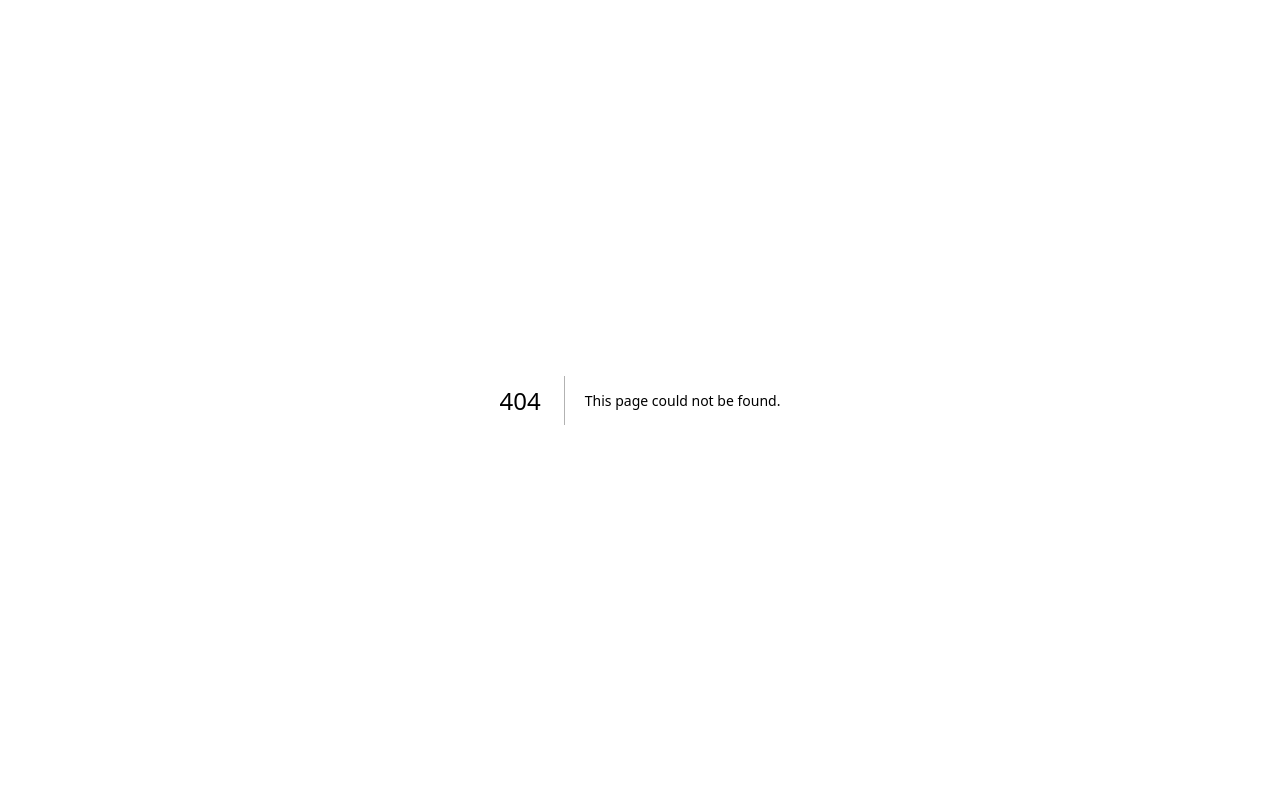
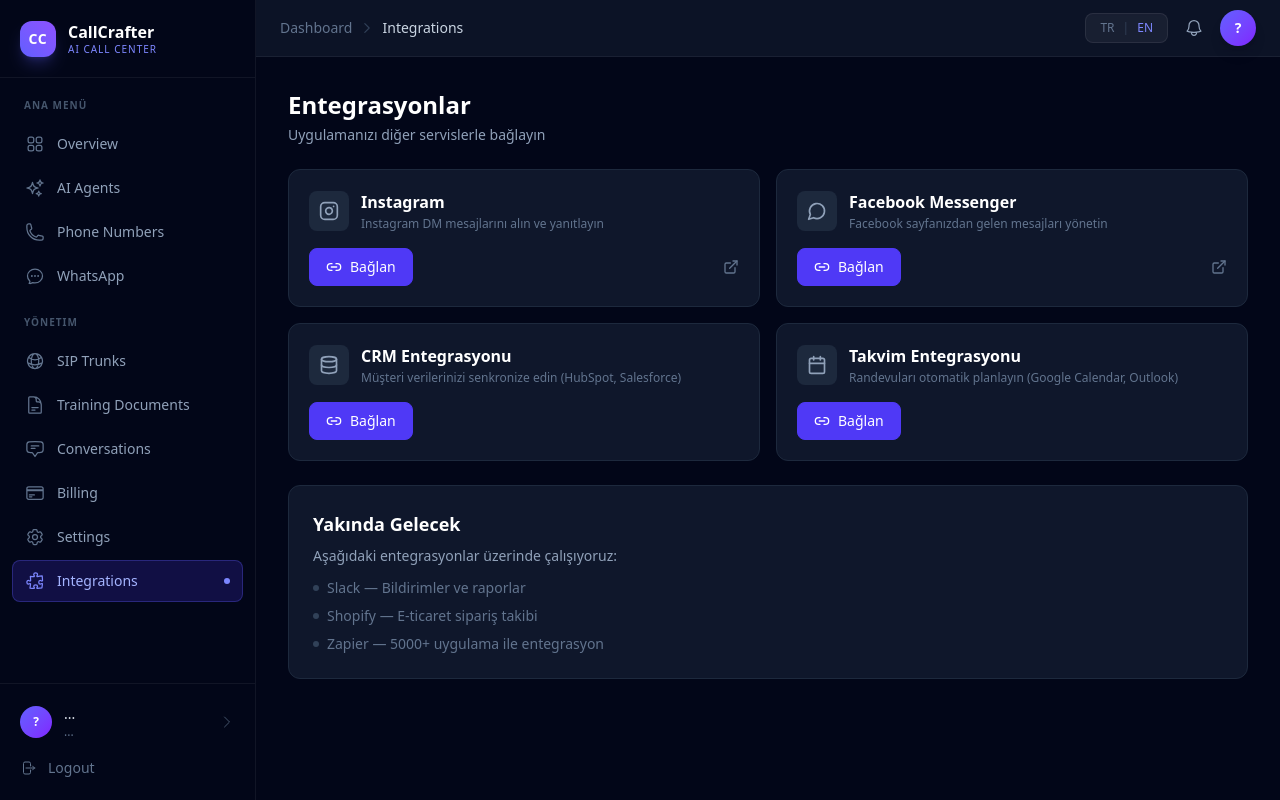
Before and after one commit to asbajans/callcrafter, a Next.js app: page /en/dashboard/integrations in a window 1280 px wide. Before the commit this address had no page. Built offline with nearby package versions, Linux system fonts and the light colour scheme; no server answers.

Commit message:
fix(dashboard): whatsapp translation, lang switcher, integrations page, auth hash in all routes, update AGENTS.md

```diff
--- /dev/null
+++ b/src/app/[locale]/dashboard/integrations/page.tsx
@@ -0,0 +1,173 @@
+'use client';
+
+import { useState } from 'react';
+import {
+  MessageCircle, Instagram, Globe, Calendar, Database, Link2, Unlink,
+  ExternalLink, Check, Loader2, AlertCircle,
+} from 'lucide-react';
+
+type Integration = {
+  id: string;
+  name: string;
+  description: string;
+  icon: React.ReactNode;
+  connected: boolean;
+  configurable: boolean;
+  docsUrl?: string;
+};
+
+export default function IntegrationsPage() {
+  const [integrations, setIntegrations] = useState<Integration[]>([
+    {
+      id: 'instagram',
+      name: 'Instagram',
+      description: 'Instagram DM mesajlarını alın ve yanıtlayın',
+      icon: <Instagram className="w-5 h-5" />,
+      connected: false,
+      configurable: true,
+      docsUrl: 'https://developers.facebook.com/docs/instagram-api',
+    },
+    {
+      id: 'facebook',
+      name: 'Facebook Messenger',
+      description: 'Facebook sayfanızdan gelen mesajları yönetin',
+      icon: <MessageCircle className="w-5 h-5" />,
+      connected: false,
+      configurable: true,
+      docsUrl: 'https://developers.facebook.com/docs/messenger-platform',
+    },
+    {
+      id: 'crm',
+      name: 'CRM Entegrasyonu',
+      description: 'Müşteri verilerinizi senkronize edin (HubSpot, Salesforce)',
+      icon: <Database className="w-5 h-5" />,
+      connected: false,
+      configurable: true,
+    },
+    {
+      id: 'calendar',
+      name: 'Takvim Entegrasyonu',
+      description: 'Randevuları otomatik planlayın (Google Calendar, Outlook)',
+      icon: <Calendar className="w-5 h-5" />,
+      connected: false,
+      configurable: true,
+    },
+  ]);
+
+  const [connecting, setConnecting] = useState<string | null>(null);
+
+  const handleConnect = async (id: string) => {
+    setConnecting(id);
+    // Simulate connection delay
+    await new Promise(r => setTimeout(r, 1500));
+    setIntegrations(prev =>
+      prev.map(i => i.id === id ? { ...i, connected: !i.connected } : i)
+    );
+    setConnecting(null);
+  };
+
+  return (
+    <div className="space-y-6">
+      <div>
+        <h1 className="text-2xl font-bold text-white">Entegrasyonlar</h1>
+        <p className="text-slate-400 mt-1 text-sm">
+          Uygulamanızı diğer servislerle bağlayın
+        </p>
+      </div>
+
+      <div className="grid gap-4 md:grid-cols-2">
+        {integrations.map((integration) => (
+          <div
+            key={integration.id}
+            className="bg-slate-900 border border-slate-800 rounded-xl p-5 hover:border-slate-700 transition-colors"
+          >
+            <div className="flex items-start justify-between mb-4">
+              <div className="flex items-center gap-3">
+                <div className={`w-10 h-10 rounded-lg flex items-center justify-center ${
+                  integration.connected
+                    ? 'bg-emerald-500/20 text-emerald-400'
+                    : 'bg-slate-800 text-slate-400'
+                }`}>
+                  {integration.icon}
+                </div>
+                <div>
+                  <h3 className="font-semibold text-white">{integration.name}</h3>
+                  <p className="text-xs text-slate-500 mt-0.5">{integration.description}</p>
+                </div>
+              </div>
+              {integration.connected && (
+                <span className="flex items-center gap-1 text-xs text-emerald-400 bg-emerald-500/10 px-2 py-1 rounded-full">
+                  <Check className="w-3 h-3" />
+                  Bağlı
+                </span>
+              )}
+            </div>
+
+            <div className="flex items-center gap-2">
+              <button
+                onClick={() => handleConnect(integration.id)}
+                disabled={connecting === integration.id}
+                className={`flex items-center gap-2 px-4 py-2 rounded-lg text-sm font-medium transition-all ${
+                  integration.connected
+                    ? 'bg-red-500/10 text-red-400 hover:bg-red-500/20 border border-red-500/30'
+                    : 'bg-indigo-600 text-white hover:bg-indigo-500 border border-indigo-600'
+                } disabled:opacity-50 disabled:cursor-not-allowed`}
+              >
+                {connecting === integration.id ? (
+                  <Loader2 className="w-4 h-4 animate-spin" />
+                ) : integration.connected ? (
+                  <Unlink className="w-4 h-4" />
+                ) : (
+                  <Link2 className="w-4 h-4" />
+                )}
+                {connecting === integration.id ? 'Bağlanıyor...' : integration.connected ? 'Bağlantıyı Kes' : 'Bağlan'}
+              </button>
+
+              {integration.configurable && integration.connected && (
+                <button className="flex items-center gap-2 px-4 py-2 rounded-lg text-sm font-medium text-slate-400 hover:text-slate-200 hover:bg-white/[0.06] border border-slate-800 transition-all">
+                  <svg className="w-4 h-4" fill="none" viewBox="0 0 24 24" stroke="currentColor" strokeWidth={1.5}>
+                    <path strokeLinecap="round" strokeLinejoin="round" d="M9.594 3.94c.09-.542.56-.94 1.11-.94h2.593c.55 0 1.02.398 1.11.94l.213 1.281c.063.374.313.686.645.87.074.04.147.083.22.127.324.196.72.257 1.075.124l1.217-.456a1.125 1.125 0 011.37.49l1.296 2.247a1.125 1.125 0 01-.26 1.431l-1.003.827c-.293.24-.438.613-.431.992a6.759 6.759 0 010 .255c-.007.378.138.75.43.99l1.005.828c.424.35.534.954.26 1.43l-1.298 2.247a1.125 1.125 0 01-1.369.491l-1.217-.456c-.355-.133-.75-.072-1.076.124a6.57 6.57 0 01-.22.128c-.331.183-.581.495-.644.869l-.213 1.28c-.09.543-.56.941-1.11.941h-2.594c-.55 0-1.02-.398-1.11-.94l-.213-1.281c-.062-.374-.312-.686-.644-.87a6.52 6.52 0 01-.22-.127c-.325-.196-.72-.257-1.076-.124l-1.217.456a1.125 1.125 0 01-1.369-.49l-1.297-2.247a1.125 1.125 0 01.26-1.431l1.004-.827c.292-.24.437-.613.43-.992a6.932 6.932 0 010-.255c.007-.378-.138-.75-.43-.99l-1.004-.828a1.125 1.125 0 01-.26-1.43l1.297-2.247a1.125 1.125 0 011.37-.491l1.216.456c.356.133.751.072 1.076-.124.072-.044.146-.087.22-.128.332-.183.582-.495.644-.869l.214-1.281z" />
+                    <path strokeLinecap="round" strokeLinejoin="round" d="M15 12a3 3 0 11-6 0 3 3 0 016 0z" />
+                  </svg>
+                  Ayarlar
+                </button>
+              )}
+
+              {integration.docsUrl && (
+                <a
+                  href={integration.docsUrl}
+                  target="_blank"
+                  rel="noopener noreferrer"
+                  className="ml-auto text-slate-500 hover:text-slate-300 transition-colors"
+                >
+                  <ExternalLink className="w-4 h-4" />
+                </a>
+              )}
+            </div>
+          </div>
+        ))}
+      </div>
+
+      <div className="bg-slate-900 border border-slate-800 rounded-xl p-6">
+        <h2 className="text-lg font-semibold text-white mb-2">Yakında Gelecek</h2>
+        <p className="text-sm text-slate-400">
+          Aşağıdaki entegrasyonlar üzerinde çalışıyoruz:
+        </p>
+        <ul className="mt-3 space-y-2 text-sm text-slate-500">
+          <li className="flex items-center gap-2">
+            <span className="w-1.5 h-1.5 rounded-full bg-slate-700" />
+            Slack — Bildirimler ve raporlar
+          </li>
+          <li className="flex items-center gap-2">
+            <span className="w-1.5 h-1.5 rounded-full bg-slate-700" />
+            Shopify — E-ticaret sipariş takibi
+          </li>
+          <li className="flex items-center gap-2">
+            <span className="w-1.5 h-1.5 rounded-full bg-slate-700" />
+            Zapier — 5000+ uygulama ile entegrasyon
+          </li>
+        </ul>
+      </div>
+    </div>
+  );
+}
--- a/src/app/[locale]/dashboard/layout.tsx
+++ b/src/app/[locale]/dashboard/layout.tsx
@@ -16,6 +16,7 @@ const navItems = [
   { href: 'conversations', labelKey: 'conversations', icon: 'MessageSquare' },
   { href: 'billing', labelKey: 'billing', icon: 'CreditCard' },
   { href: 'settings', labelKey: 'settings', icon: 'Settings' },
+  { href: 'integrations', labelKey: 'integrations', icon: 'Puzzle' },
 ];
 
 const iconMap: Record<string, React.ReactNode> = {
@@ -63,6 +64,11 @@ const iconMap: Record<string, React.ReactNode> = {
     <svg className="w-5 h-5" fill="none" viewBox="0 0 24 24" stroke="currentColor" strokeWidth={1.5}>
       <path strokeLinecap="round" strokeLinejoin="round" d="M9.594 3.94c.09-.542.56-.94 1.11-.94h2.593c.55 0 1.02.398 1.11.94l.213 1.281c.063.374.313.686.645.87.074.04.147.083.22.127.324.196.72.257 1.075.124l1.217-.456a1.125 1.125 0 011.37.49l1.296 2.247a1.125 1.125 0 01-.26 1.431l-1.003.827c-.293.24-.438.613-.431.992a6.759 6.759 0 010 .255c-.007.378.138.75.43.99l1.005.828c.424.35.534.954.26 1.43l-1.298 2.247a1.125 1.125 0 01-1.369.491l-1.217-.456c-.355-.133-.75-.072-1.076.124a6.57 6.57 0 01-.22.128c-.331.183-.581.495-.644.869l-.213 1.28c-.09.543-.56.941-1.11.941h-2.594c-.55 0-1.02-.398-1.11-.94l-.213-1.281c-.062-.374-.312-.686-.644-.87a6.52 6.52 0 01-.22-.127c-.325-.196-.72-.257-1.076-.124l-1.217.456a1.125 1.125 0 01-1.369-.49l-1.297-2.247a1.125 1.125 0 01.26-1.431l1.004-.827c.292-.24.437-.613.43-.992a6.932 6.932 0 010-.255c.007-.378-.138-.75-.43-.99l-1.004-.828a1.125 1.125 0 01-.26-1.43l1.297-2.247a1.125 1.125 0 011.37-.491l1.216.456c.356.133.751.072 1.076-.124.072-.044.146-.087.22-.128.332-.183.582-.495.644-.869l.214-1.281z" />
       <path strokeLinecap="round" strokeLinejoin="round" d="M15 12a3 3 0 11-6 0 3 3 0 016 0z" />
+    </svg>
+  ),
+  Puzzle: (
+    <svg className="w-5 h-5" fill="none" viewBox="0 0 24 24" stroke="currentColor" strokeWidth={1.5}>
+      <path strokeLinecap="round" strokeLinejoin="round" d="M14.25 6.087c0-.355.186-.676.401-.959.221-.29.349-.634.349-1.003 0-1.036-1.007-1.875-2.25-1.875s-2.25.84-2.25 1.875c0 .369.128.713.349 1.003.215.283.401.604.401.959v0a.64.64 0 01-.657.643 48.39 48.39 0 01-4.163-.3c.186 1.613.293 3.25.315 4.907a.656.656 0 01-.658.663v0c-.355 0-.676-.186-.959-.401a1.647 1.647 0 00-1.003-.349c-1.036 0-1.875 1.007-1.875 2.25s.84 2.25 1.875 2.25c.369 0 .713-.128 1.003-.349.283-.215.604-.401.959-.401v0c.31 0 .555.26.532.57a48.039 48.039 0 01-.642 5.056c1.518.19 3.058.309 4.616.354a.64.64 0 00.657-.643v0c0-.355-.186-.676-.401-.959a1.647 1.647 0 01-.349-1.003c0-1.035 1.008-1.875 2.25-1.875 1.243 0 2.25.84 2.25 1.875 0 .369-.128.713-.349 1.003-.215.283-.401.604-.401.959v0c0 .333.277.599.61.58a48.1 48.1 0 005.427-.63 48.05 48.05 0 00.582-4.717.532.532 0 00-.533-.57v0c-.355 0-.676.186-.959.401-.29.221-.634.349-1.003.349-1.035 0-1.875-1.007-1.875-2.25s.84-2.25 1.875-2.25c.37 0 .713.128 1.003.349.283.215.604.401.959.401v0a.656.656 0 00.658-.663 48.422 48.422 0 00-.37-5.36c-1.886.342-3.81.574-5.766.689a.578.578 0 01-.61-.58v0z" />
     </svg>
   ),
 };
@@ -293,10 +299,9 @@ export default function DashboardLayout({ children }: { children: React.ReactNod
               <div className="flex items-center gap-1 text-xs bg-white/[0.05] border border-white/[0.08] px-2.5 py-1.5 rounded-lg">
                 <button
                   onClick={() => {
-                    const segments = pathname.split('/').filter(Boolean);
-                    if (segments[0] === 'tr') return;
-                    segments[0] = 'tr';
-                    window.location.href = '/' + segments.join('/');
+                    const p = window.location.pathname;
+                    const newPath = p.replace(/^\/(en|tr)(\/|$)/, '/tr$2');
+                    if (newPath !== p) window.location.href = newPath;
                   }}
                   className={`font-medium transition-colors px-1 ${locale === 'tr' ? 'text-indigo-400' : 'text-slate-500 hover:text-slate-300'}`}
                 >
@@ -305,10 +310,9 @@ export default function DashboardLayout({ children }: { children: React.ReactNod
                 <span className="text-slate-700">|</span>
                 <button
                   onClick={() => {
-                    const segments = pathname.split('/').filter(Boolean);
-                    if (segments[0] === 'en') return;
-                    segments[0] = 'en';
-                    window.location.href = '/' + segments.join('/');
+                    const p = window.location.pathname;
+                    const newPath = p.replace(/^\/(en|tr)(\/|$)/, '/en$2');
+                    if (newPath !== p) window.location.href = newPath;
                   }}
                   className={`font-medium transition-colors px-1 ${locale === 'en' ? 'text-indigo-400' : 'text-slate-500 hover:text-slate-300'}`}
                 >
--- a/src/messages/en.json
+++ b/src/messages/en.json
@@ -16,11 +16,13 @@
     "overview": "Overview",
     "agents": "AI Agents",
     "phone": "Phone Numbers",
+    "whatsapp": "WhatsApp",
     "trunk": "SIP Trunks",
     "training": "Training Documents",
     "conversations": "Conversations",
     "billing": "Billing",
-    "settings": "Settings"
+    "settings": "Settings",
+    "integrations": "Integrations"
   },
   "admin": {
     "title": "Super Admin",
--- a/src/messages/tr.json
+++ b/src/messages/tr.json
@@ -16,11 +16,13 @@
     "overview": "Genel Bakış",
     "agents": "AI Asistanlar",
     "phone": "Telefon Numaraları",
+    "whatsapp": "WhatsApp",
     "trunk": "SIP Bağlantıları",
     "training": "Eğitim Dokümanları",
     "conversations": "Konuşmalar",
     "billing": "Faturalandırma",
-    "settings": "Ayarlar"
+    "settings": "Ayarlar",
+    "integrations": "Entegrasyonlar"
   },
   "admin": {
     "title": "Süper Admin",
```
Also changed, not shown: 1 other file (tests, documents, lock files or other folders).
